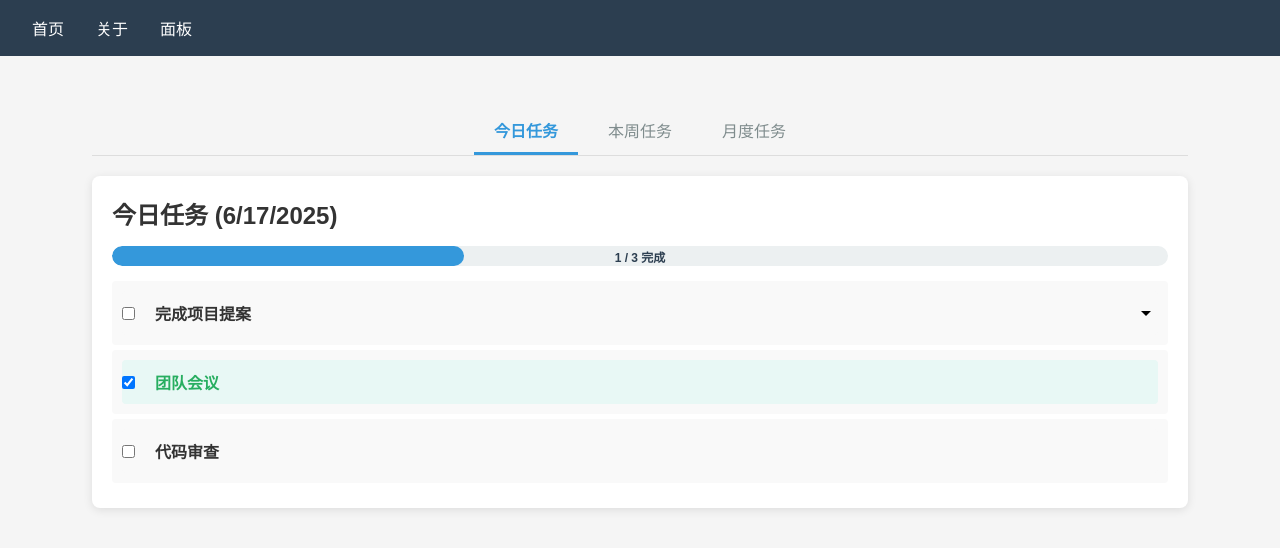
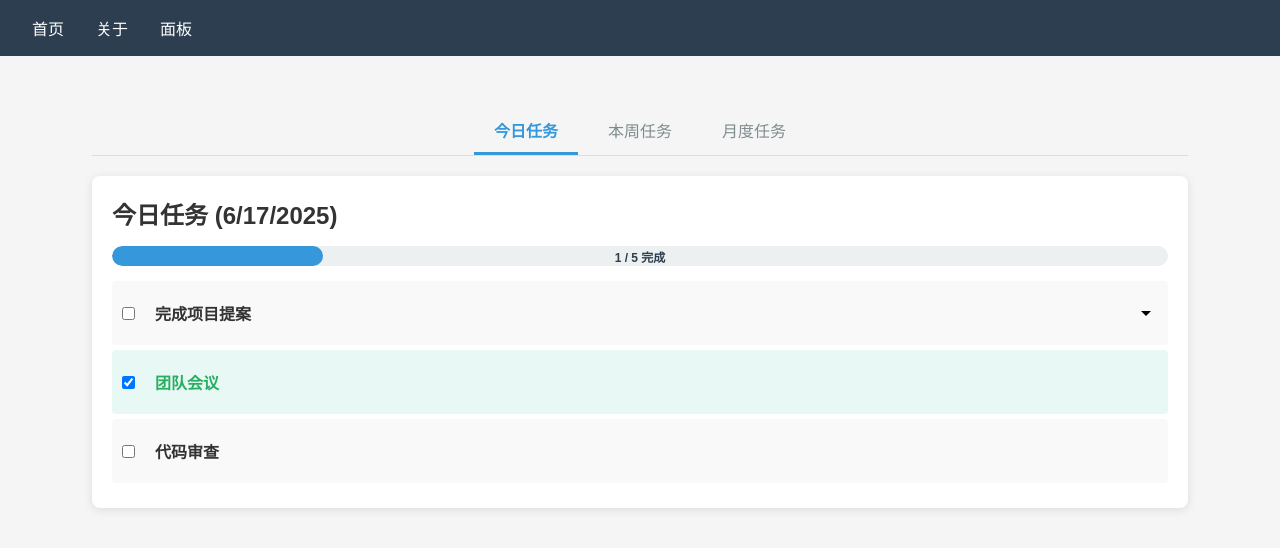
Before and after one commit to Yoak3n/ducker, a React (Vite) app: page /dashboard in a window 1280 px wide. Shown: the top 548 px of the page. Built offline with nearby package versions, Linux system fonts and the light colour scheme.

Commit message:
refactor(Task): 重构任务组件结构并优化任务状态管理

```diff
--- a/src/components/Panel/Today/index.tsx
+++ b/src/components/Panel/Today/index.tsx
@@ -1,7 +1,7 @@
 import { useState } from "react";
 
 import type { Task } from "@/types";
-import TaskItem from "@/components/TaskItem";
+import TaskList from "@/components/Task/TaskList";
 
 interface Props {
     tasks: Task[]
@@ -11,18 +11,23 @@ interface Props {
 const TodayView = (props: Props) => {
     const { tasks } = props;
     const [taskList, setTaskList] = useState<Task[]>(tasks);
-    const completedCount = taskList.filter(t => t.completed).length;
-    const totalCount = taskList.length;
+    let completedCount = 0
+    taskList.forEach(item=>{
+        if (item.completed) completedCount += 1
+        if (item.children){
+            item.children.filter(child=>{
+                if (child.completed) completedCount += 1
+            })
+        }
+    });
+    let totalCount = 0
+    taskList.forEach((item)=>{
+        totalCount += 1;
+        if(item.children){
+            totalCount += item.children.length;
+        }
+    });
     const progressPercent = totalCount > 0 ? (completedCount / totalCount) * 100 : 0;
-
-    const toggleTaskCompletion = (taskId: number) => {
-        setTaskList(prevTaskList =>
-            prevTaskList.map(task =>
-                task.id === taskId ? { ...task, completed: !task.completed } : task
-            )
-        );
-    }
-
 
     return (
         <div className="today-view">
@@ -36,11 +41,7 @@ const TodayView = (props: Props) => {
                     {completedCount} / {totalCount} 完成
                 </span>
             </div>
-            <ul className="task-list">
-                {taskList.map(task => (
-                    <TaskItem key={task.id} task={task} />
-                ))}
-            </ul>
+            <TaskList tasks={taskList} setTasks={setTaskList} />
         </div>
     );
 };
--- a/src/components/TaskItem/index.css
+++ b/src/components/Task/TaskItem/index.css
@@ -27,7 +27,9 @@
 
 .sub-task-list {
     list-style: none;
-    padding-left: 1rem;
+    .sub-task{
+        margin-left: 1rem;
+    }
     .task-item-title{
         font-weight: normal;
         font-size: 14px;
@@ -38,7 +40,7 @@
 .task-item {
     display: flex;
     width: 100%;
-    background: #f9f9f9;
+    background: transparent;
     border-radius: 4px;
     align-items: center;
 }
@@ -51,7 +53,8 @@
 
 }
 
-.task-item.completed {
+.root-task.completed,
+.sub-task.completed {
     background: #e8f8f5;
     color: #27ae60;
 }
--- a/src/components/TaskItem/index.tsx
+++ b/src/components/Task/TaskItem/index.tsx
@@ -5,23 +5,21 @@ import "./index.css";
 
 interface Props {
     root?: boolean;
-    task: Task
+    task: Task,
+    changeTask: (id: number,sub?:boolean) => void;
+
 }
 
-export default function TaskItem({ root = true, task }: Props) {
-    const [isCompleted, setIsCompleted] = useState(task.completed);
+export default function TaskItem({ root = true, task,changeTask }: Props) {
     const [isExpanded, setIsExpanded] = useState(false);
-    const toggleTaskCompletion = () => {
-        setIsCompleted(!isCompleted);
-        // TODO: Update task completion status in the backend
-    }
+    const itemClassName = (root ? "root-task" : "sub-task") +" "+ (task.completed ? "completed" : "")
     return (
-        <li className={root ? "root-task" : "sub-task"} key={task.id}>
-            <div className={isCompleted ? "task-item  completed" : "task-item"}>
+        <li className={itemClassName } key={task.id}>
+            <div className="task-item">
                 <input
                     type="checkbox"
-                    checked={isCompleted}
-                    onChange={() => toggleTaskCompletion()}
+                    checked={task.completed}
+                    onChange={() => root? changeTask(task.id):changeTask(task.id,true)}
                 />
                 <div className="task-item-content" >
                     <div className="task-item-title">{task.title}</div>
@@ -33,10 +31,10 @@ export default function TaskItem({ root = true, task }: Props) {
                         </span>
                     </button>}
             </div>
-            {isExpanded && task.children && task.children.length > 0 &&
+            {isExpanded && task.children &&
                 <ul className="sub-task-list">
                     {task.children.map((subTask) => (
-                        <TaskItem key={subTask.id} root={false} task={subTask} />
+                        <TaskItem key={subTask.id} root={false} task={subTask} changeTask={changeTask} />
                     ))}
                 </ul>}
         </li>
--- /dev/null
+++ b/src/components/Task/TaskList/index.tsx
@@ -0,0 +1,37 @@
+import type { Task } from "@/types";
+import TaskItem from "../TaskItem";
+
+interface Props {
+    tasks: Task[],
+    setTasks: (tasks: Task[])=>void,
+}
+
+export default function TaskList({ tasks,setTasks }: Props) {
+    const handleTaskChange = (id:number,sub?:boolean)=>{
+        if (sub){
+            tasks.map(task=>{
+                if (task.children && task.children.length > 0 ){
+                    task.children = task.children.map(child=>child.id === id ? {...child,completed:!child.completed}:child)
+                }
+            })
+            setTasks([...tasks])
+        }else{
+            setTasks(tasks.map(task=>{
+                if (task.id === id){
+                    if (task.children && task.children.length > 0 ){
+                        task.children = task.children.map(child=>{
+                            return {...child,completed:!child.completed}
+                        })
+                    }
+                    return {...task,completed:!task.completed}
+                }
+                return task;
+            }))
+        }
+    }
+    return <ul className="task-list">
+        {tasks.map(task => (
+            <TaskItem key={task.id} task={task} changeTask={handleTaskChange}/>
+        ))}
+    </ul>
+}
```
Also changed, not shown: src/components/TaskList/index.tsx (deleted, +0 -14 lines).
